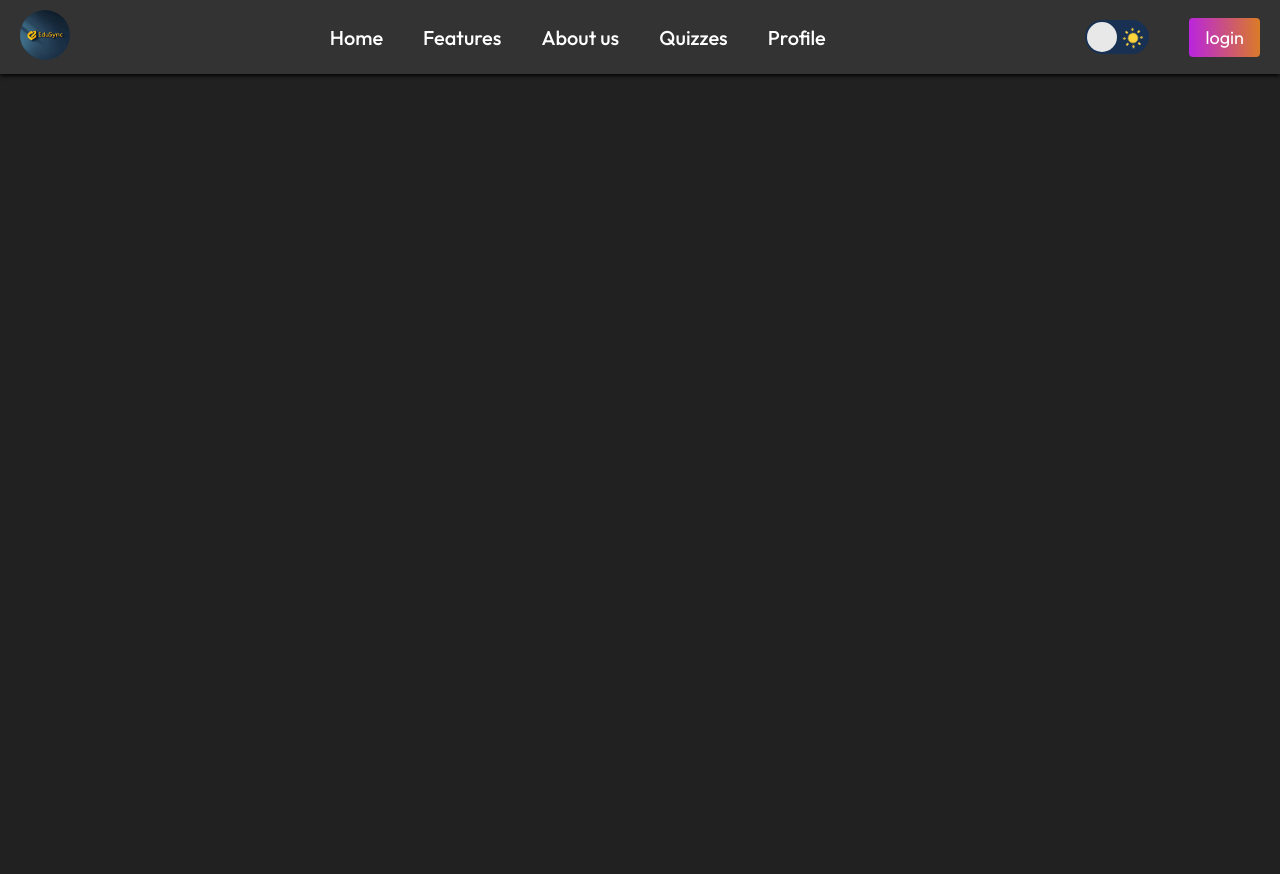
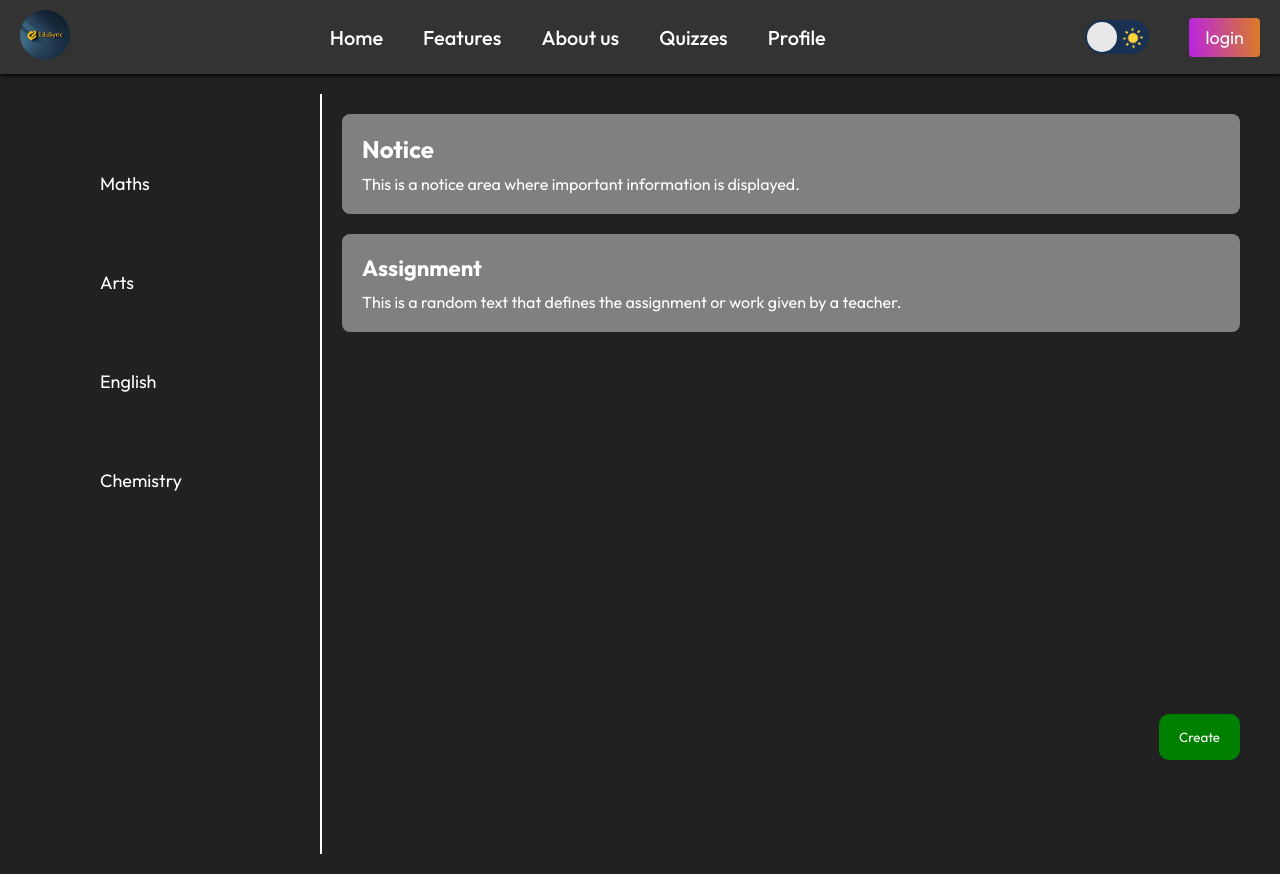
Before and after one commit to lightning-sagar/EduSync-2-, a React (Vite) app: page /subject/1 in a window 1280 px wide. Before the commit the page ends 800 px from the top, so only its background shows below. Built offline with nearby package versions, Linux system fonts and the light colour scheme.

Commit message:
added new features for teachers to add assignment and notices for a specicifc subject

```diff
--- a/src/App.jsx
+++ b/src/App.jsx
@@ -7,6 +7,7 @@ import Features from './pages/Features/Features';
 import About from './pages/About/About';
 import Quizzes from './pages/Quizes/Quizes';
 import Profile from './pages/Profile/Profile';
+import Class from './components/Class/Class';
 
 const App = () => {
   const [showLogin, setShowLogin] = useState(false);
@@ -23,6 +24,7 @@ const App = () => {
           <Route path="/about" element={<About />} />
           <Route path="/quizzes" element={<Quizzes />} />
           <Route path="/profile" element={<Profile/>} />
+          <Route path="/subject/:id" element={<Class />} />
         </Routes>
       </>
     </Router>
--- a/src/components/Class-Scheduling/Class.css
+++ b/src/components/Class-Scheduling/Class-scheduling.css
@@ -1,4 +1,4 @@
-.class-container {
+.class-container1{
   width: 100%;
   padding: 20px;
   box-sizing: border-box;
--- a/src/components/Class-Scheduling/Class.jsx
+++ b/src/components/Class-Scheduling/Class-scheduling.jsx
@@ -1,24 +1,27 @@
 import React, { useState, useEffect } from 'react';
-import './Class.css';
+import { useNavigate } from 'react-router-dom';
+import './Class-scheduling.css';
 import profileIcon from '../../assets/profile_icon.png';
 import add_icon from '../../assets/add_icon_white.png';
 
 const Class = ({ onNextClassTime }) => {
     const classes = [
-        { subject: 'Math', teacher: 'Mr. Smith', description: 'Algebra and Geometry basics its good to have students like you i will be very happed to teach you', time: '10:00 AM', id: 1 },
-        { subject: 'Science', teacher: 'Ms. Johnson', description: 'Physics and Chemistry fundamentals its good to have students like you i will be very happed to teach you', time: '11:00 AM', id: 2 },
-        { subject: 'History', teacher: 'Mr. Brown', description: 'World War II overview hey its good to have students like you i will be very happed to teach you', time: '01:00 PM', id: 3 },
-        { subject: 'English', teacher: 'Mrs. Davis', description: 'Grammar and Composition its good to have students like you i will be very happed to teach you', time: '02:00 PM', id: 4 },
-        { subject: 'Geography', teacher: 'Mr. Wilson', description: 'Maps and Earth structure its good to have students like you i will be very happed to teach you ', time: '03:00 PM', id: 5 },
-        { subject: 'Arts', teacher: 'Ms. Taylor', description: 'Creative drawing and painting its good to have students like you i will be very happed to teach you', time: '04:00 PM', id: 6 },
-        { subject: 'Physical Education', teacher: 'Mr. White', description: 'Fitness and health its good to have students like you i will be very happed to teach you', time: '11:00 PM', id: 7 },
-        { subject: 'Computer', teacher: 'Ms. Green', description: 'Basics of programming its good to have students like you i will be very happed to teach you', time: '06:00 PM', id: 8 }
+        { subject: 'Math', teacher: 'Mr. Smith', description: 'Algebra and Geometry basics', time: '10:00 AM', id: 1 },
+        { subject: 'Science', teacher: 'Ms. Johnson', description: 'Physics and Chemistry fundamentals', time: '11:00 AM', id: 2 },
+        { subject: 'History', teacher: 'Mr. Brown', description: 'World War II overview', time: '01:00 PM', id: 3 },
+        { subject: 'English', teacher: 'Mrs. Davis', description: 'Grammar and Composition', time: '02:00 PM', id: 4 },
+        { subject: 'Geography', teacher: 'Mr. Wilson', description: 'Maps and Earth structure', time: '03:00 PM', id: 5 },
+        { subject: 'Arts', teacher: 'Ms. Taylor', description: 'Creative drawing and painting', time: '04:00 PM', id: 6 },
+        { subject: 'Physical Education', teacher: 'Mr. White', description: 'Fitness and health', time: '11:00 PM', id: 7 },
+        { subject: 'Computer', teacher: 'Ms. Green', description: 'Basics of programming', time: '06:00 PM', id: 8 }
     ];
 
     const [expanded, setExpanded] = useState({});
     const [showPopup, setShowPopup] = useState(false);
     const [newSubject, setNewSubject] = useState('');
     const [newCoverImage, setNewCoverImage] = useState(null);
+
+    const navigate = useNavigate();
 
     const handleToggleDescription = (id) => {
         setExpanded((prevExpanded) => ({
@@ -73,8 +76,12 @@ const Class = ({ onNextClassTime }) => {
         }
     }, [onNextClassTime]);
 
+    const handleCardClick = (id) => {
+        navigate(`/subject/${id}`);
+    };
+
     return (
-        <div className="class-container">
+        <div className="class-container1">
             <div className="class-cards">
                 {classes.map((classItem) => {
                     const descriptionWords = classItem.description.split(' ');
@@ -84,7 +91,11 @@ const Class = ({ onNextClassTime }) => {
                         : classItem.description;
 
                     return (
-                        <div key={classItem.id} className="class-card">
+                        <div
+                            key={classItem.id}
+                            className="class-card"
+                            onClick={() => handleCardClick(classItem.id)}
+                        >
                             <h3>{classItem.subject}</h3>
                             <div className="class-info">
                                 <img src={profileIcon} alt="Profile Icon" className="profile-icon" />
@@ -92,7 +103,10 @@ const Class = ({ onNextClassTime }) => {
                                     <p className="teacher-name">{classItem.teacher}</p>
                                     <p
                                         className="subject-description"
-                                        onClick={() => handleToggleDescription(classItem.id)}
+                                        onClick={(e) => {
+                                            e.stopPropagation();
+                                            handleToggleDescription(classItem.id);
+                                        }}
                                     >
                                         {isExpanded ? classItem.description : truncatedDescription}
                                         {descriptionWords.length > 7 && (
--- /dev/null
+++ b/src/components/Class/Class.css
@@ -0,0 +1,138 @@
+*{
+    margin: 0;
+    padding: 0;
+    box-sizing: border-box;
+}
+.class-container {
+    display: flex;
+    height: 100vh;
+    padding: 20px;
+    background-color: #212121;
+    color: white;
+  }
+
+  .sidebar {
+    color: white;
+    flex: 1;
+    background-color:  #212121;
+    padding: 20px;
+    max-width: 300px;
+
+
+  }
+
+  .sidebar ul {
+    list-style: none;
+    padding: 0;
+  }
+
+  .sidebar ul li {
+    border: none;
+    margin: 40px;
+    padding: 18px 20px;
+    font-size: 18px;
+
+    color: white;
+    cursor: pointer;
+  }
+
+  .sidebar ul li:hover {
+    border: 2px solid blue;
+  }
+
+  .content {
+    border-left: 2px solid white;
+    flex: 3;
+    padding: 20px;
+    color: white;
+    background-color: #212121;
+  }
+
+
+  .notice {
+    background-color: gray;
+    padding: 20px;
+    border-radius: 8px;
+    margin-bottom: 20px;
+  }
+
+  .notice h2 {
+    color: white;
+
+    margin: 0 0 10px 0;
+    font-size: 24px;
+  }
+
+  .notice p {
+    margin: 0;
+    font-size: 16px;
+    color: white;
+
+  }
+
+  .assignment {
+    background-color: gray;
+    padding: 20px;
+    border-radius: 8px;
+  }
+
+  .assignment h3 {
+    margin: 0 0 10px 0;
+    font-size: 22px;
+    color: white;
+
+  }
+
+  .assignment p {
+    margin: 0;
+    font-size: 16px;
+    color: white;
+
+  }
+  .create {
+    position: fixed;
+    bottom: 40px;
+    right: 40px;
+    z-index: 1000;
+  }
+
+  .create-button {
+    padding: 15px 20px;
+    background-color: green;
+    color: white;
+    border: none;
+    border-radius: 10px;
+    cursor: pointer;
+  }
+
+  .create-button:hover {
+    background-color: #0056b3;
+
+
+  @media (max-width: 768px) {
+    .class-container {
+      flex-direction: column;
+    }
+
+    .sidebar {
+      max-width: 100%;
+      margin-bottom: 20px;
+    }
+
+    .content {
+      padding: 10px;
+    }
+
+    .notice, .assignment {
+      padding: 15px;
+    }
+
+    .notice h2, .assignment h3 {
+      font-size: 20px;
+    }
+
+    .notice p, .assignment p {
+      font-size: 14px;
+    }
+  }
+}
--- /dev/null
+++ b/src/components/Class/Class.jsx
@@ -0,0 +1,43 @@
+import React, { useState } from 'react';
+import './Class.css';
+import Create from '../../components/Create/Create'
+const Class = () => {
+
+  const [isCreateVisible, setIsCreateVisible] = useState(false);
+
+  // Toggle the visibility of the Create component
+  const handleCreateButtonClick = () => {
+    setIsCreateVisible(!isCreateVisible);
+  };
+
+  return (
+    <div className="class-container">
+      <aside className="sidebar">
+        <ul>
+          <li>Maths</li>
+          <li>Arts</li>
+          <li>English</li>
+          <li>Chemistry</li>
+        </ul>
+      </aside>
+      <main className="content">
+        <section className="notice">
+          <h2>Notice</h2>
+          <p>This is a notice area where important information is displayed.</p>
+        </section>
+        <section className="assignment">
+          <h3>Assignment</h3>
+          <p>This is a random text that defines the assignment or work given by a teacher.</p>
+        </section>
+      </main>
+      <div className="create">
+        <button className='create-button' onClick={handleCreateButtonClick}>
+          Create
+        </button>
+      </div>
+      {isCreateVisible && <Create />}
+    </div>
+  );
+}
+
+export default Class;
--- /dev/null
+++ b/src/components/Create/Create.css
@@ -0,0 +1,51 @@
+.create-container {
+    background-color: #212121;
+    border-radius: 8px;
+    border: 2px solid white;
+    color: white;
+    box-shadow: 0 2px 4px rgba(0, 0, 0, 0.1);
+    padding: 20px;
+    width: 100%;
+    max-width: 500px;
+    margin: 0 auto;
+  }
+
+  .create-container h2 {
+    margin-bottom: 20px;
+  }
+
+  .form-group {
+    margin-bottom: 15px;
+  }
+
+  .form-group label {
+    display: block;
+    margin-bottom: 5px;
+    font-weight: bold;
+  }
+
+  .form-group select,
+  .form-group input {
+    width: 100%;
+    padding: 8px;
+    border: 1px solid #ddd;
+    border-radius: 4px;
+  }
+
+  .form-group input[type="file"] {
+    padding: 0;
+  }
+
+  .submit-button {
+    background-color: #007bff;
+    color: white;
+    border: none;
+    border-radius: 4px;
+    padding: 10px 20px;
+    cursor: pointer;
+    font-size: 16px;
+  }
+
+  .submit-button:hover {
+    background-color: #0056b3;
+  }
--- /dev/null
+++ b/src/components/Create/Create.jsx
@@ -0,0 +1,59 @@
+import React, { useState } from 'react';
+import './Create.css';
+
+const Create = () => {
+  const [type, setType] = useState('notice');
+  const [mediaType, setMediaType] = useState('text');
+
+  return (
+    <div className="create-container">
+      <h2>Create</h2>
+      <div className="form-group">
+        <label htmlFor="type">Type:</label>
+        <select
+          id="type"
+          value={type}
+          onChange={(e) => setType(e.target.value)}
+        >
+          <option value="notice">Notice</option>
+          <option value="assignment">Assignment</option>
+        </select>
+      </div>
+      <div className="form-group">
+        <label htmlFor="media-type">Media Type:</label>
+        <select
+          id="media-type"
+          value={mediaType}
+          onChange={(e) => setMediaType(e.target.value)}
+        >
+          <option value="text">Text</option>
+          <option value="image">Image</option>
+          <option value="video">Video</option>
+        </select>
+      </div>
+      <div className="form-group">
+        <label htmlFor="content">Content:</label>
+        <input
+          type="text"
+          id="content"
+          placeholder={`Enter ${mediaType}`}
+        />
+      </div>
+      {mediaType === 'image' && (
+        <div className="form-group">
+          <label htmlFor="image-upload">Upload Image:</label>
+          <input type="file" id="image-upload" accept="image/*" />
+        </div>
+      )}
+      {mediaType === 'video' && (
+        <div className="form-group">
+          <label htmlFor="video-upload">Upload Video:</label>
+          <input type="file" id="video-upload" accept="video/*" />
+        </div>
+      )}
+      <button className="submit-button">Submit</button>
+    </div>
+  );
+}
+
+export default Create;
--- a/src/components/Navbar/Navbar.css
+++ b/src/components/Navbar/Navbar.css
@@ -15,6 +15,7 @@
 .logo img {
     height: 50px;
     border-radius: 50%;
+    cursor: pointer;
 }
 
 .menu {
--- a/src/pages/Features/Features.jsx
+++ b/src/pages/Features/Features.jsx
@@ -1,11 +1,11 @@
 import React from 'react'
 import './Features.css'
-import Class from '../../components/Class-Scheduling/Class'
+import Class from '../../components/Class-Scheduling/Class-scheduling'
 
 const Features = () => {
   return (
    <>
-
+      features page
     </>
   )
 }
--- a/src/pages/Home/Home.jsx
+++ b/src/pages/Home/Home.jsx
@@ -1,6 +1,6 @@
 import React, { useState } from 'react';
 import './Home.css';
-import Class from '../../components/Class-Scheduling/Class';
+import ClassScheduling from '../../components/Class-Scheduling/Class-scheduling';
 
 const Home = () => {
     const [nextClassTime, setNextClassTime] = useState('');
@@ -14,8 +14,9 @@ const Home = () => {
             <div className="flashmessage">
                 {nextClassTime && `Your next class will be at ${nextClassTime}`}
             </div>
-            <Class onNextClassTime={handleNextClassTime} />
+            <ClassScheduling onNextClassTime={handleNextClassTime} />
         </div>
+
     );
 }
 
```
Also changed, not shown: src/pages/Profile/Profile.jsx (added, +9 -0 lines), src/pages/Profile/Profile.css (added).
